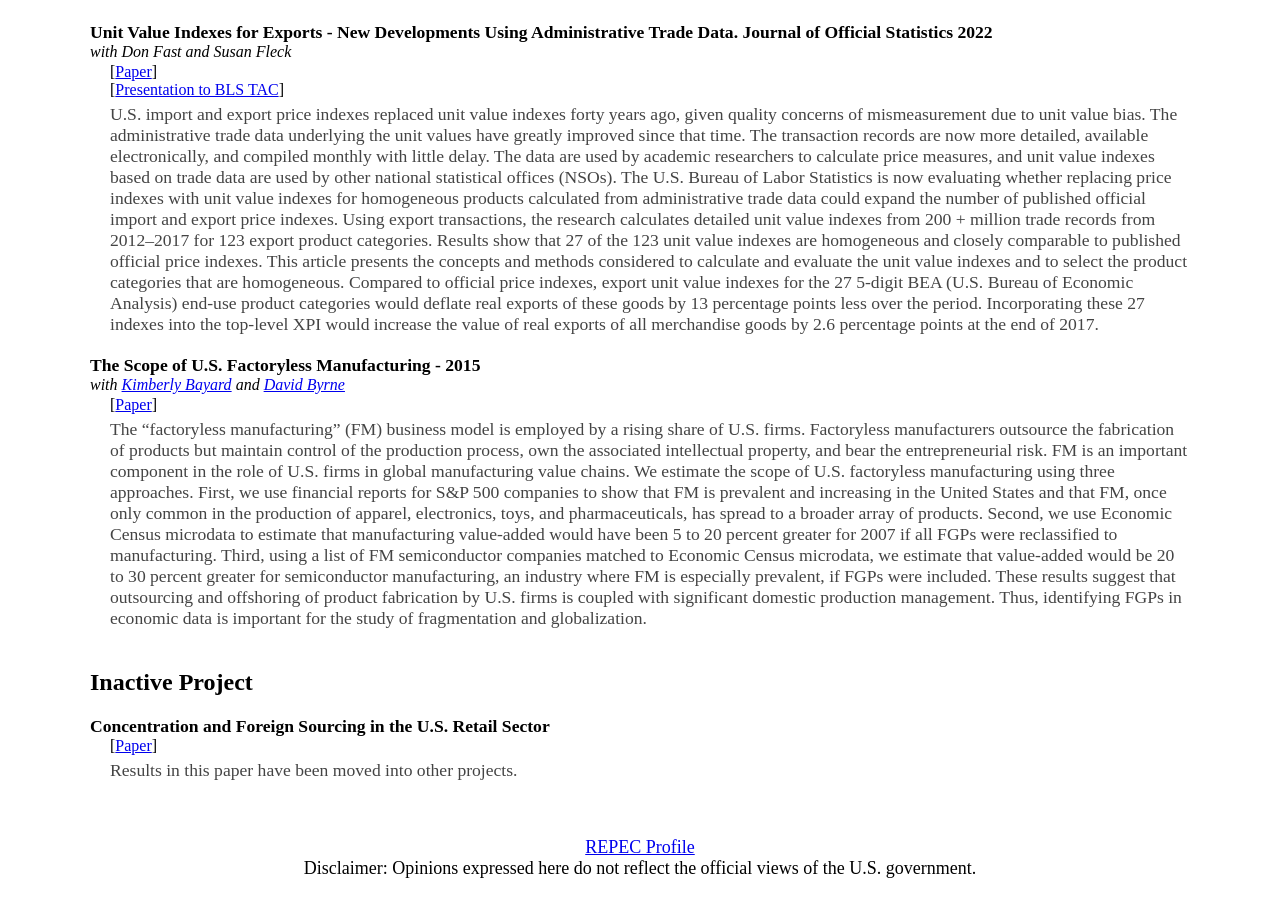
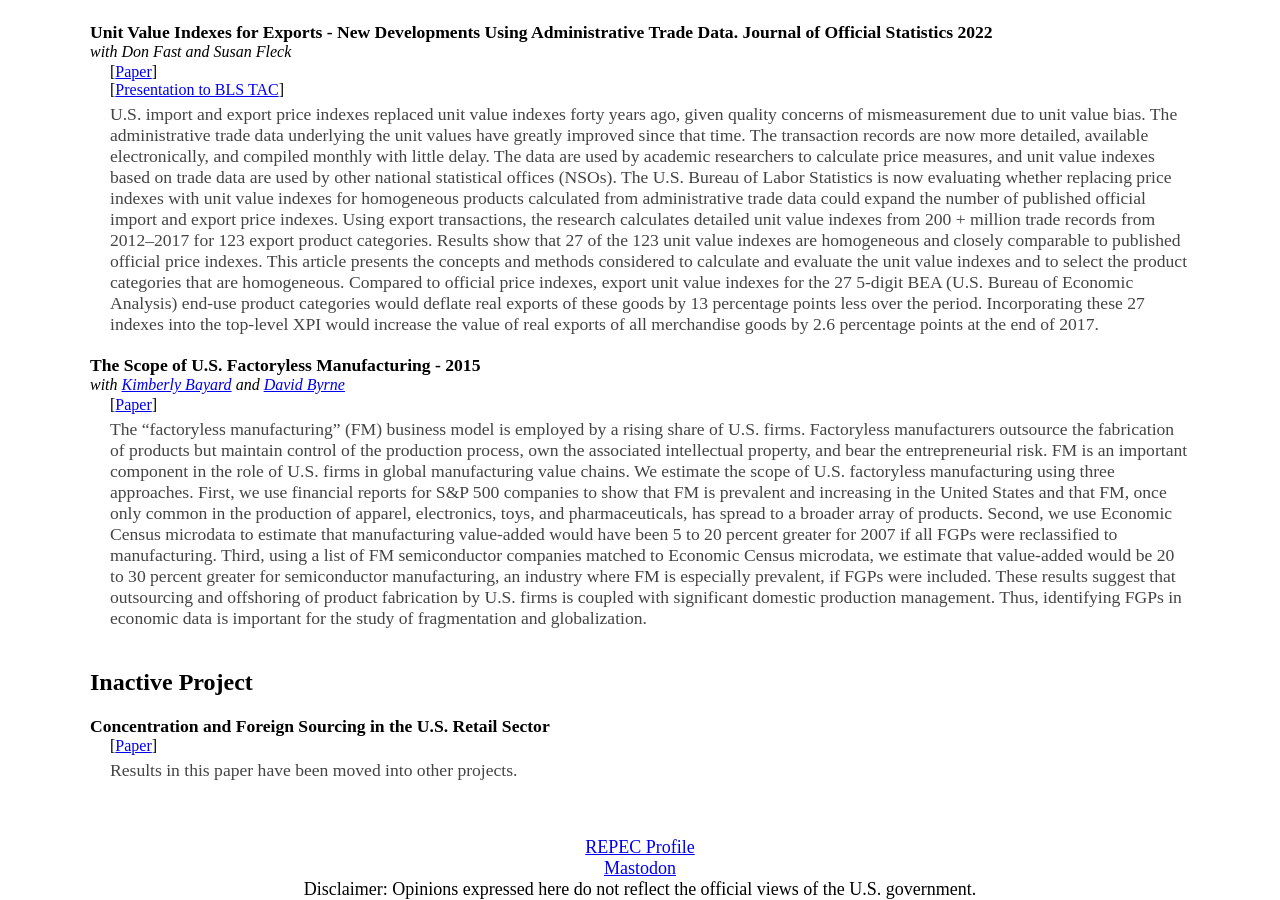
Before and after one commit to dominic-smith/dominic-smith.github.io, a Jekyll site: the page built from index.md, in a window 1280 px wide and 900 px high, scrolled down 2164 px. Built offline with Jekyll 4.4.1, drawn with Linux system fonts in a browser that asks for light colours; before the commit the page ends 3043 px from its top, so only the background shows below that.

Commit message:
Update footer.html

```diff
--- a/_includes/footer.html
+++ b/_includes/footer.html
@@ -1,6 +1,7 @@
 <footer role="contentinfo" class="page-footer">
 <p>
 <a href="https://ideas.repec.org/e/psm160.html" rel="noopener noreferrer" target="_blank">REPEC Profile</a><br/>
+<a rel="me" href="https://econtwitter.net/@Dominic">Mastodon</a><br/>
   Disclaimer: Opinions expressed here do not reflect the official views of the U.S. government.
 
 <style>
```
